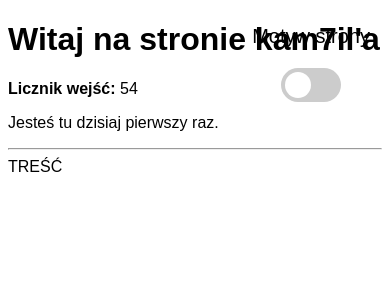
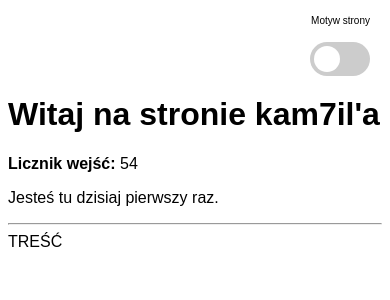
Before and after one commit to kam7il/Site01inFlask, a Flask app: page / in a window 390 px wide. Shown: the top 300 px of the page. Run offline with Flask 3, Linux system fonts and the light colour scheme.

Commit message:
Update styles.css

```diff
--- a/static/css/styles.css
+++ b/static/css/styles.css
@@ -16,6 +16,7 @@
     --text-color: white;
 }
 
+
 body {
     font-family: Arial, sans-serif;
     /* align-items: center; */
@@ -27,12 +28,22 @@ body {
     transition: background-color 0.3s, color 0.3s;
 }
 
-.containerSwitch {
-    text-align: center;
-	/* vertical-align: top; */
-	position: absolute;
-	right: 20px;
-	top: 5px;
+@media (min-width: 500px) {
+	.containerSwitch {
+		text-align: right;
+		position: absolute;
+		right: 20px;
+		top: 5px;
+	}
+}
+
+@media (max-width: 501px) {
+	.containerSwitch {
+		text-align: right;
+		position: relative;
+		right: 12px;
+		top: 5px;
+	}
 }
 
 .switch {
@@ -83,5 +94,5 @@ input:checked + .slider:before {
 }
 
 p.switchText {
-	font-size: 20px;
+	font-size: 10px;
 }
```
